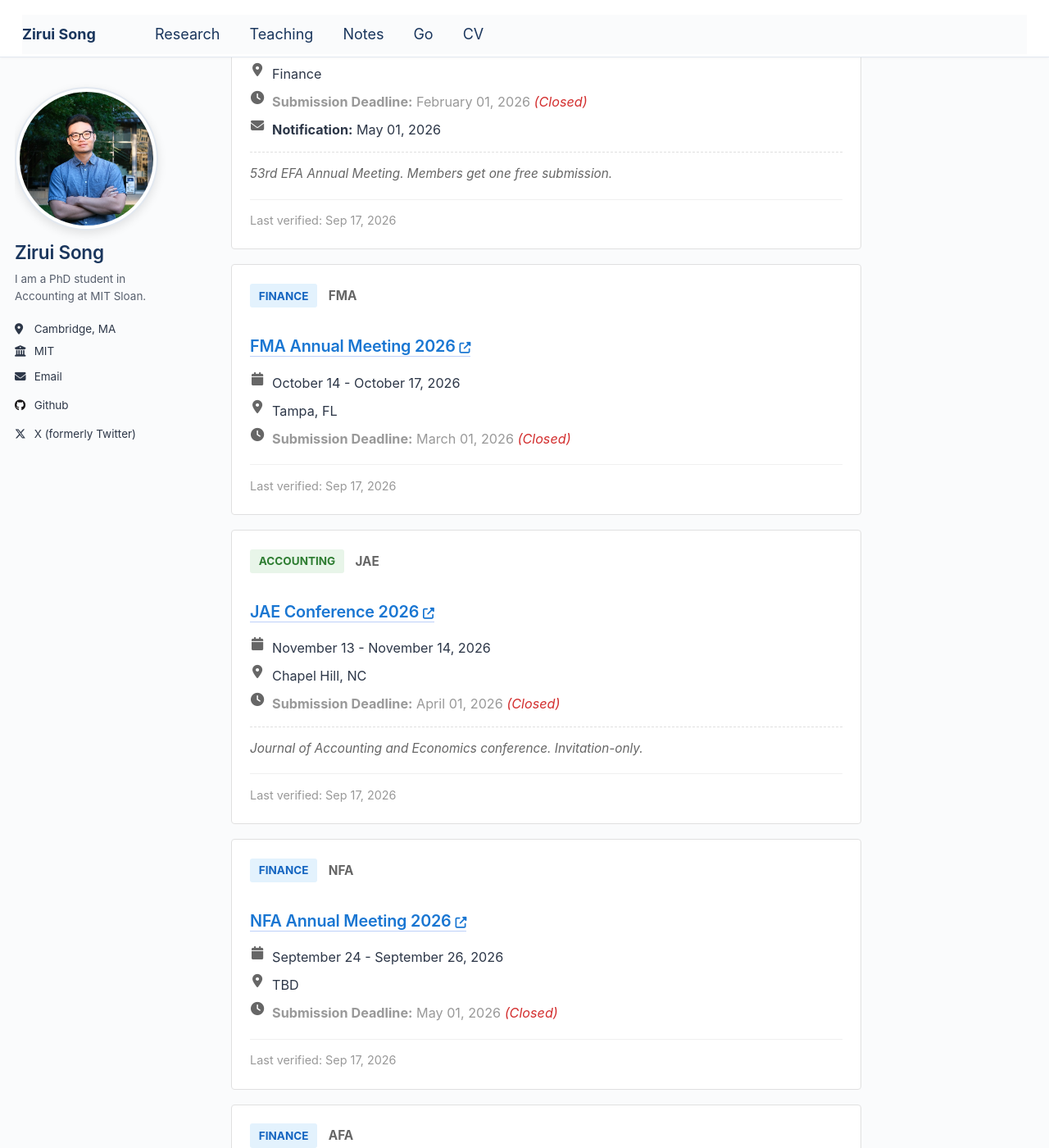
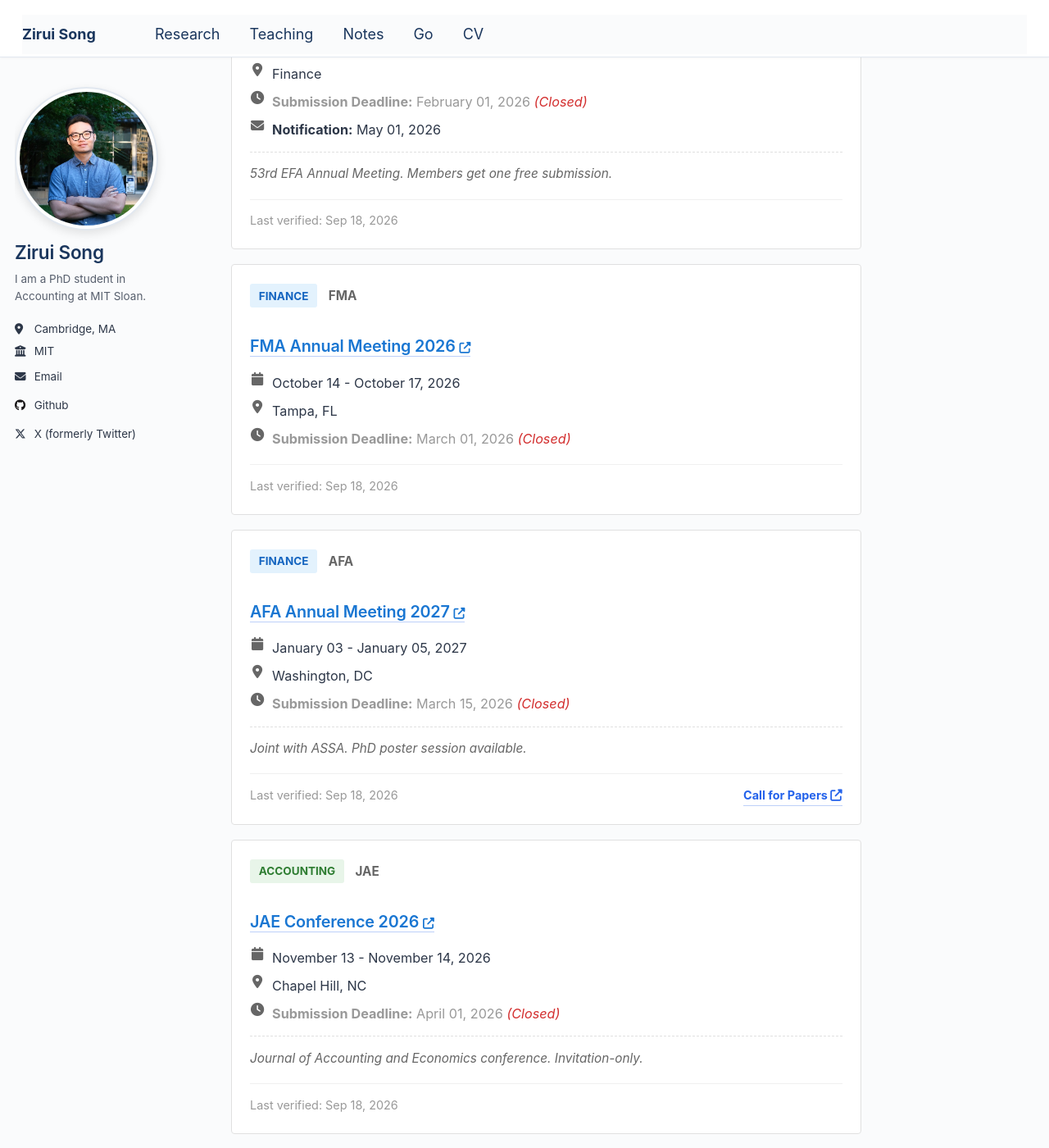
Before and after one commit to zirui-song/zirui-song.github.io, a Jekyll site: the page built from _pages/conferences.md, in a window 1280 px wide and 1400 px high, scrolled down 1655 px. Shown: the whole window at 82% size. Built offline with Jekyll 4.4.1, drawn with Linux system fonts in a browser that asks for light colours; some of the changed text lies outside the part shown.

Commit message:
chore: update conference data [automated]
Updated conference deadlines and dates from automated scraper.

```diff
--- a/_data/conferences.yml
+++ b/_data/conferences.yml
@@ -1,5 +1,5 @@
 metadata:
-  last_updated: '2026-09-17T11:18:42.782257+00:00'
+  last_updated: '2026-09-18T10:52:45.341549+00:00'
   scraper_version: 1.0.0
   total_conferences: 23
 conferences:
@@ -21,7 +21,7 @@ conferences:
   status: submissions_closed
   notes: Paper submission via SSRN
   source: scraped
-  last_verified: '2026-09-17'
+  last_verified: '2026-09-18'
 - name: EFA Annual Meeting 2026
   short_name: EFA
   field: finance
@@ -38,7 +38,7 @@ conferences:
   status: submissions_closed
   notes: 53rd EFA Annual Meeting. Members get one free submission.
   source: scraped
-  last_verified: '2026-09-17'
+  last_verified: '2026-09-18'
 - name: FMA Annual Meeting 2026
   short_name: FMA
   field: finance
@@ -53,7 +53,23 @@ conferences:
   website: https://www.fma.org/
   status: submissions_closed
   source: manual
-  last_verified: '2026-09-17'
+  last_verified: '2026-09-18'
+- name: AFA Annual Meeting 2027
+  short_name: AFA
+  field: finance
+  category: major
+  year: 2027
+  conference_dates:
+    start: '2027-01-03'
+    end: '2027-01-05'
+  location: Washington, DC
+  submission_deadline: '2026-03-15'
+  website: https://www.afajof.org/annual-meeting
+  status: submissions_closed
+  notes: Joint with ASSA. PhD poster session available.
+  source: scraped
+  last_verified: '2026-09-18'
+  cfp_url: https://www.afajof.org/call-for-papers
 - name: JAE Conference 2026
   short_name: JAE
   field: accounting
@@ -69,7 +85,7 @@ conferences:
   status: submissions_closed
   notes: Journal of Accounting and Economics conference. Invitation-only.
   source: manual
-  last_verified: '2026-09-17'
+  last_verified: '2026-09-18'
 - name: NFA Annual Meeting 2026
   short_name: NFA
   field: finance
@@ -83,7 +99,7 @@ conferences:
   website: https://www.northernfinanceassociation.org/
   status: submissions_closed
   source: manual
-  last_verified: '2026-09-17'
+  last_verified: '2026-09-18'
 - name: AFA Annual Meeting 2026
   short_name: AFA
   field: finance
@@ -101,23 +117,7 @@ conferences:
   status: submissions_closed
   notes: Joint with ASSA. PhD poster session available.
   source: scraped
-  last_verified: '2026-09-17'
-- name: AFA Annual Meeting 2027
-  short_name: AFA
-  field: finance
-  category: major
-  year: 2027
-  conference_dates:
-    start: '2027-01-03'
-    end: '2027-01-05'
-  location: Washington, DC
-  submission_deadline: '2026-08-31'
-  website: https://www.afajof.org/annual-meeting
-  status: submissions_closed
-  notes: Joint with ASSA. PhD poster session available.
-  source: scraped
-  last_verified: '2026-09-17'
-  cfp_url: https://www.afajof.org/call-for-papers
+  last_verified: '2026-09-18'
 - name: WFA Annual Meeting 2027
   short_name: WFA
   field: finance
@@ -134,7 +134,7 @@ conferences:
   source: scraped
   notes: Paper submission via SSRN
   status: upcoming
-  last_verified: '2026-09-17'
+  last_verified: '2026-09-18'
 - name: EFA Annual Meeting 2027
   short_name: EFA
   field: finance
@@ -147,7 +147,7 @@ conferences:
   website: https://www.european-finance.org
   source: scraped
   status: upcoming
-  last_verified: '2026-09-17'
+  last_verified: '2026-09-18'
 - name: MFA Annual Meeting 2026
   short_name: MFA
   field: finance
@@ -163,7 +163,7 @@ conferences:
   status: past
   notes: 'Keynotes: Raghuram Rajan (Chicago) and Itay Goldstein (Penn)'
   source: manual
-  last_verified: '2026-09-17'
+  last_verified: '2026-09-18'
 - name: FARS Midyear Meeting 2026
   short_name: FARS
   field: accounting
@@ -180,7 +180,7 @@ conferences:
   notes: Financial Accounting and Reporting Section. Keynote panel on Risk and Resilience
     in Research Careers.
   source: manual
-  last_verified: '2026-09-17'
+  last_verified: '2026-09-18'
 - name: Lone Star Accounting Research Conference 2026
   short_name: Lone Star
   field: accounting
@@ -195,7 +195,7 @@ conferences:
   status: past
   notes: Joint conference of Texas accounting programs.
   source: manual
-  last_verified: '2026-09-17'
+  last_verified: '2026-09-18'
 - name: HARC 2026
   short_name: HARC
   field: accounting
@@ -210,7 +210,7 @@ conferences:
   status: past
   notes: Hawaii Accounting Research Conference. Submission via email to organizers.
   source: manual
-  last_verified: '2026-09-17'
+  last_verified: '2026-09-18'
 - name: FIRS Annual Conference 2026
   short_name: FIRS
   field: finance
@@ -228,7 +228,7 @@ conferences:
   notes: $100 submission fee. PhD sessions deadline Feb 15, 2026. $5,000 JFI/FIRS
     best paper award.
   source: manual
-  last_verified: '2026-09-17'
+  last_verified: '2026-09-18'
 - name: SFS Cavalcade North America 2026
   short_name: SFS
   field: finance
@@ -245,7 +245,7 @@ conferences:
   notes: $75 submission fee. PhD student fee waiver available. Dual submission to
     RCFS/RAPS.
   source: manual
-  last_verified: '2026-09-17'
+  last_verified: '2026-09-18'
 - name: JAR Conference 2026
   short_name: JAR
   field: accounting
@@ -262,7 +262,7 @@ conferences:
   notes: 61st Ray Ball JAR Conference. Papers selected are published in conference
     issue.
   source: manual
-  last_verified: '2026-09-17'
+  last_verified: '2026-09-18'
 - name: CICF Annual Conference 2026
   short_name: CICF
   field: finance
@@ -278,7 +278,7 @@ conferences:
   status: past
   notes: 'Conference Chair: Jiang Wang (MIT). Program Chair: Neng Wang (CKGSB).'
   source: manual
-  last_verified: '2026-09-17'
+  last_verified: '2026-09-18'
 - name: RAS Conference 2026
   short_name: RAS
   field: accounting
@@ -293,7 +293,7 @@ conferences:
   status: past
   notes: Review of Accounting Studies conference
   source: manual
-  last_verified: '2026-09-17'
+  last_verified: '2026-09-18'
 - name: AAA Annual Meeting 2026
   short_name: AAA
   field: accounting
@@ -309,7 +309,7 @@ conferences:
   status: past
   notes: AAA Global Connect. Largest accounting conference. Multiple sections.
   source: manual
-  last_verified: '2026-09-17'
+  last_verified: '2026-09-18'
 - name: Trans-Atlantic Doctoral Conference 2026
   short_name: TADC
   field: finance
@@ -324,7 +324,7 @@ conferences:
   status: past
   notes: PhD student focused. London Business School.
   source: manual
-  last_verified: '2026-09-17'
+  last_verified: '2026-09-18'
 - name: 'NBER Summer Institute: Risks of Financial Institutions 2026'
   short_name: NBER-SI-RFI
   field: finance
@@ -339,7 +339,7 @@ conferences:
   status: past
   notes: By invitation.
   source: manual
-  last_verified: '2026-09-17'
+  last_verified: '2026-09-18'
 - name: 'NBER Summer Institute: Corporate Finance 2026'
   short_name: NBER-SI-CF
   field: finance
@@ -354,7 +354,7 @@ conferences:
   status: past
   notes: By invitation. Apply to present through NBER submission system.
   source: manual
-  last_verified: '2026-09-17'
+  last_verified: '2026-09-18'
 - name: NBER Corporate Finance Program Meeting (Spring 2026)
   short_name: NBER-CF
   field: finance
@@ -369,4 +369,4 @@ conferences:
   status: past
   notes: By invitation. Papers circulated to program members.
   source: manual
-  last_verified: '2026-09-17'
+  last_verified: '2026-09-18'
```
